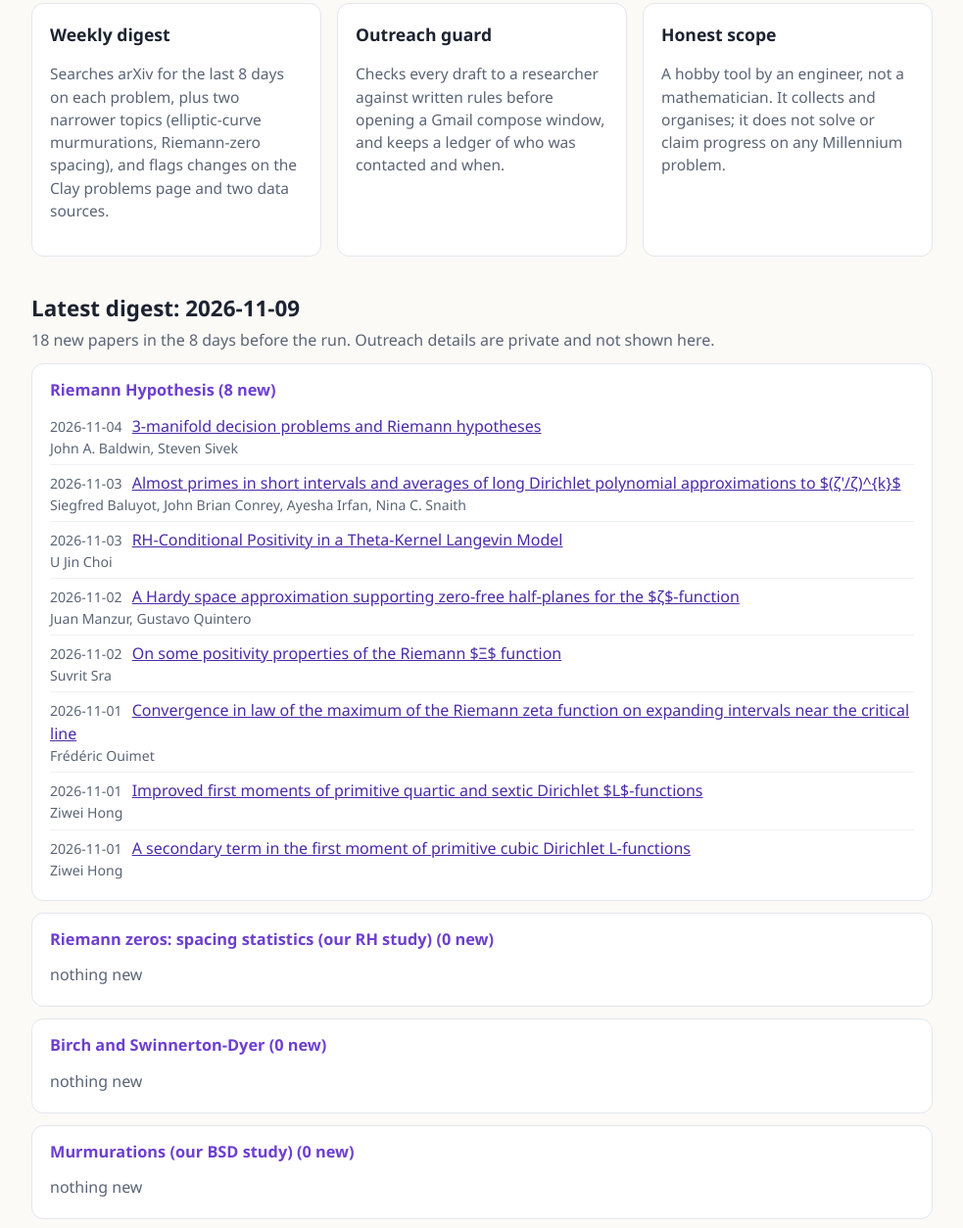
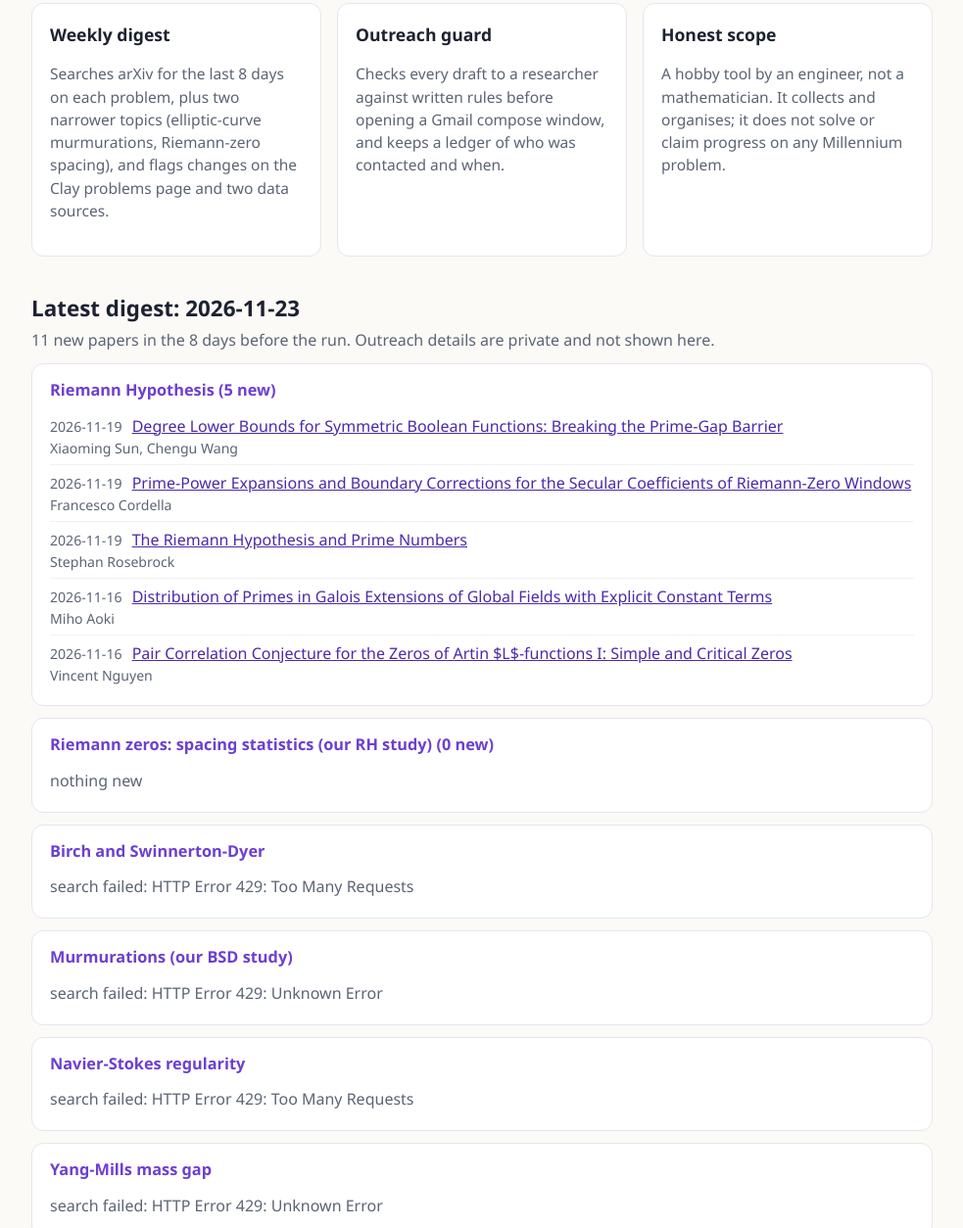
Before and after one commit to juw12/millennium-digest, a plain HTML site: page docs/index.html in a window 1280 px wide. Shown: the part 431-1685 px from the top of the page at 98% size, without its empty margins (148-1131 px from the left). Drawn offline with Linux system fonts and the light colour scheme.

Commit message:
Weekly digest page 2026-11-23

```diff
--- a/docs/index.html
+++ b/docs/index.html
@@ -69,23 +69,13 @@ header a { color:#b9a5ff; }
       claim progress on any Millennium problem.</p></div>
   </div>
 
-  <h2 class="section">Latest digest: 2026-11-09</h2>
-  <p class="sub">18 new papers in the 8 days before the run. Outreach details are private and not shown here.</p>
-  <section><h3>Riemann Hypothesis (8 new)</h3><ul><li><span class="date">2026-11-04</span> <a href="http://arxiv.org/abs/2611.06705v1">3-manifold decision problems and Riemann hypotheses</a><span class="authors">John A. Baldwin, Steven Sivek</span></li>
-<li><span class="date">2026-11-03</span> <a href="http://arxiv.org/abs/2611.05000v1">Almost primes in short intervals and averages of long Dirichlet polynomial approximations to $(ζ&#x27;/ζ)^{k}$</a><span class="authors">Siegfred Baluyot, John Brian Conrey, Ayesha Irfan, Nina C. Snaith</span></li>
-<li><span class="date">2026-11-03</span> <a href="http://arxiv.org/abs/2611.04359v1">RH-Conditional Positivity in a Theta-Kernel Langevin Model</a><span class="authors">U Jin Choi</span></li>
-<li><span class="date">2026-11-02</span> <a href="http://arxiv.org/abs/2611.03924v1">A Hardy space approximation supporting zero-free half-planes for the $ζ$-function</a><span class="authors">Juan Manzur, Gustavo Quintero</span></li>
-<li><span class="date">2026-11-02</span> <a href="http://arxiv.org/abs/2611.02944v1">On some positivity properties of the Riemann $Ξ$ function</a><span class="authors">Suvrit Sra</span></li>
-<li><span class="date">2026-11-01</span> <a href="http://arxiv.org/abs/2611.01905v1">Convergence in law of the maximum of the Riemann zeta function on expanding intervals near the critical line</a><span class="authors">Frédéric Ouimet</span></li>
-<li><span class="date">2026-11-01</span> <a href="http://arxiv.org/abs/2611.01452v1">Improved first moments of primitive quartic and sextic Dirichlet $L$-functions</a><span class="authors">Ziwei Hong</span></li>
-<li><span class="date">2026-11-01</span> <a href="http://arxiv.org/abs/2611.01451v1">A secondary term in the first moment of primitive cubic Dirichlet L-functions</a><span class="authors">Ziwei Hong</span></li></ul></section><section><h3>Riemann zeros: spacing statistics (our RH study) (0 new)</h3><ul><li class="muted">nothing new</li></ul></section><section><h3>Birch and Swinnerton-Dyer (0 new)</h3><ul><li class="muted">nothing new</li></ul></section><section><h3>Murmurations (our BSD study) (0 new)</h3><ul><li class="muted">nothing new</li></ul></section><section><h3>Navier-Stokes regularity (8 new)</h3><ul><li><span class="date">2026-11-05</span> <a href="http://arxiv.org/abs/2611.07790v1">Singular viscosity-exponent limit for one-dimensional compressible Navier-Stokes equations with far field vacuum</a><span class="authors">Xingyang Zhang</span></li>
-<li><span class="date">2026-11-04</span> <a href="http://arxiv.org/abs/2611.06869v1">Finite-Time Blowup for Navier-Stokes with Smooth Forcing, Part II: Residual Correction via Oscillatory Pulses</a><span class="authors">Zhen Lei, Xiao Ren</span></li>
-<li><span class="date">2026-11-04</span> <a href="http://arxiv.org/abs/2611.06174v1">Optimal Error Estimates With Polynomial Dependence on $ε^{-1}$ for Mixed Finite Element Methods of the Cahn-Hilliard-Navier-Stokes System</a><span class="authors">Haijun Gao, Xi Li, Xiaoli Li</span></li>
-<li><span class="date">2026-11-03</span> <a href="http://arxiv.org/abs/2611.05050v1">From Random Advection to Transport Noise and the LU Framework for the Navier--Stokes Equations</a><span class="authors">Arnaud Debussche, Bérenger Hug, Etienne Mémin</span></li>
-<li><span class="date">2026-11-03</span> <a href="http://arxiv.org/abs/2611.04881v1">From Navier-Stokes to Measure-Valued Euler-Brinkman Equations: Homogenization in the Inviscid Limit</a><span class="authors">Richard M. Höfer, Eleni Hübner-Rosenau</span></li>
-<li><span class="date">2026-11-02</span> <a href="http://arxiv.org/abs/2611.03519v1">Stability of negative-regularity mixing and applications to stochastic fluids</a><span class="authors">Antonio Agresti, William Cooperman, Patrick Flynn</span></li>
-<li><span class="date">2026-11-02</span> <a href="http://arxiv.org/abs/2611.02831v1">The anelastic approximation and convergence rate for the compressible Navier-Stokes equations with ill-prepared data in bounded domains</a><span class="authors">Yaobin Ou, Ping Wang</span></li>
-<li><span class="date">2026-11-02</span> <a href="http://arxiv.org/abs/2611.02557v1">Regularizing the Navier-Stokes Equations by One Noise Component</a><span class="authors">Felix Brandt, Igor Kukavica</span></li></ul></section><section><h3>Yang-Mills mass gap (0 new)</h3><ul><li class="muted">nothing new</li></ul></section><section><h3>P vs NP</h3><ul><li class="muted">search failed: Remote end closed connection without response</li></ul></section><section><h3>Hodge conjecture</h3><ul><li class="muted">search failed: HTTP Error 429: Unknown Error</li></ul></section><section><h3>Watched pages and data sources</h3><ul><li>Clay Millennium Problems page: CHANGED, followed up by the automation <a href="https://www.claymath.org/millennium-problems/">source</a></li>
+  <h2 class="section">Latest digest: 2026-11-23</h2>
+  <p class="sub">11 new papers in the 8 days before the run. Outreach details are private and not shown here.</p>
+  <section><h3>Riemann Hypothesis (5 new)</h3><ul><li><span class="date">2026-11-19</span> <a href="http://arxiv.org/abs/2611.26446v1">Degree Lower Bounds for Symmetric Boolean Functions: Breaking the Prime-Gap Barrier</a><span class="authors">Xiaoming Sun, Chengu Wang</span></li>
+<li><span class="date">2026-11-19</span> <a href="http://arxiv.org/abs/2611.26149v1">Prime-Power Expansions and Boundary Corrections for the Secular Coefficients of Riemann-Zero Windows</a><span class="authors">Francesco Cordella</span></li>
+<li><span class="date">2026-11-19</span> <a href="http://arxiv.org/abs/2611.25753v1">The Riemann Hypothesis and Prime Numbers</a><span class="authors">Stephan Rosebrock</span></li>
+<li><span class="date">2026-11-16</span> <a href="http://arxiv.org/abs/2611.20592v1">Distribution of Primes in Galois Extensions of Global Fields with Explicit Constant Terms</a><span class="authors">Miho Aoki</span></li>
+<li><span class="date">2026-11-16</span> <a href="http://arxiv.org/abs/2611.20347v2">Pair Correlation Conjecture for the Zeros of Artin $L$-functions I: Simple and Critical Zeros</a><span class="authors">Vincent Nguyen</span></li></ul></section><section><h3>Riemann zeros: spacing statistics (our RH study) (0 new)</h3><ul><li class="muted">nothing new</li></ul></section><section><h3>Birch and Swinnerton-Dyer</h3><ul><li class="muted">search failed: HTTP Error 429: Too Many Requests</li></ul></section><section><h3>Murmurations (our BSD study)</h3><ul><li class="muted">search failed: HTTP Error 429: Unknown Error</li></ul></section><section><h3>Navier-Stokes regularity</h3><ul><li class="muted">search failed: HTTP Error 429: Too Many Requests</li></ul></section><section><h3>Yang-Mills mass gap</h3><ul><li class="muted">search failed: HTTP Error 429: Unknown Error</li></ul></section><section><h3>P vs NP</h3><ul><li class="muted">search failed: Remote end closed connection without response</li></ul></section><section><h3>Hodge conjecture</h3><ul><li class="muted">search failed: HTTP Error 429: Unknown Error</li></ul></section><section><h3>Watched pages and data sources</h3><ul><li>Clay Millennium Problems page: CHANGED, followed up by the automation <a href="https://www.claymath.org/millennium-problems/">source</a></li>
 <li>Cremona elliptic curve tables: unchanged <a href="https://johncremona.github.io/ecdata/">source</a></li>
 <li>Odlyzko zeta zero tables: unchanged <a href="https://www-users.cse.umn.edu/~odlyzko/zeta_tables/index.html">source</a></li></ul></section><section><h3>Watched by the automation: Clay problem list and data sources</h3><ul><li class="muted">Clay list checked: 7 problems, 7 tracked</li></ul></section>
 
@@ -106,7 +96,7 @@ python millennium_monitor.py      # writes and opens digests/digest_&lt;date&gt;
 python outreach.py status         # ledger + what the rules allow next
 python make_site.py               # rebuilds this page from the latest digest</pre>
 </main>
-<footer class="wrap">Page built 2026-11-09 09:04 by the weekly job. Built by Juwen Lie. Paper titles and links come from the arXiv API; all papers belong to their authors.
+<footer class="wrap">Page built 2026-11-23 09:03 by the weekly job. Built by Juwen Lie. Paper titles and links come from the arXiv API; all papers belong to their authors.
 Code: <a href="https://github.com/juw12/millennium-digest">github.com/juw12/millennium-digest</a> (MIT licence).</footer>
 </body>
 </html>
```
